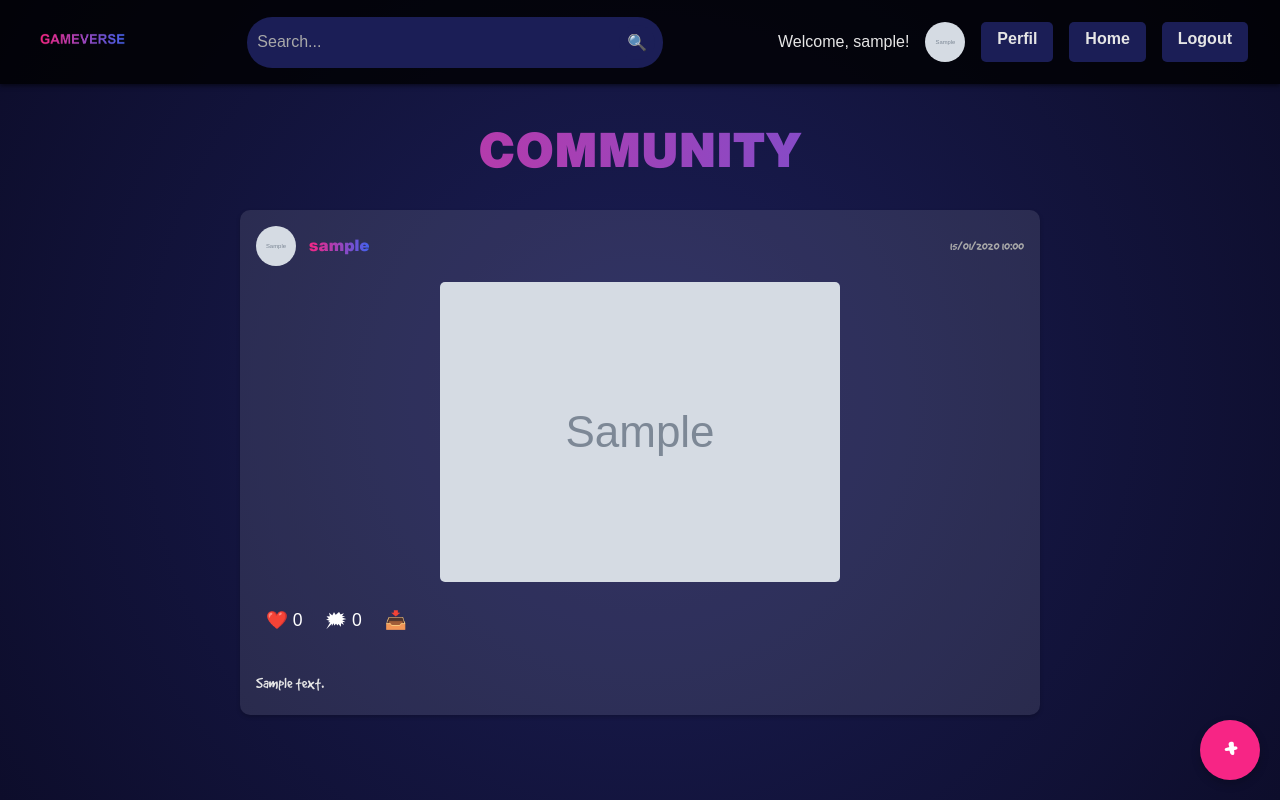
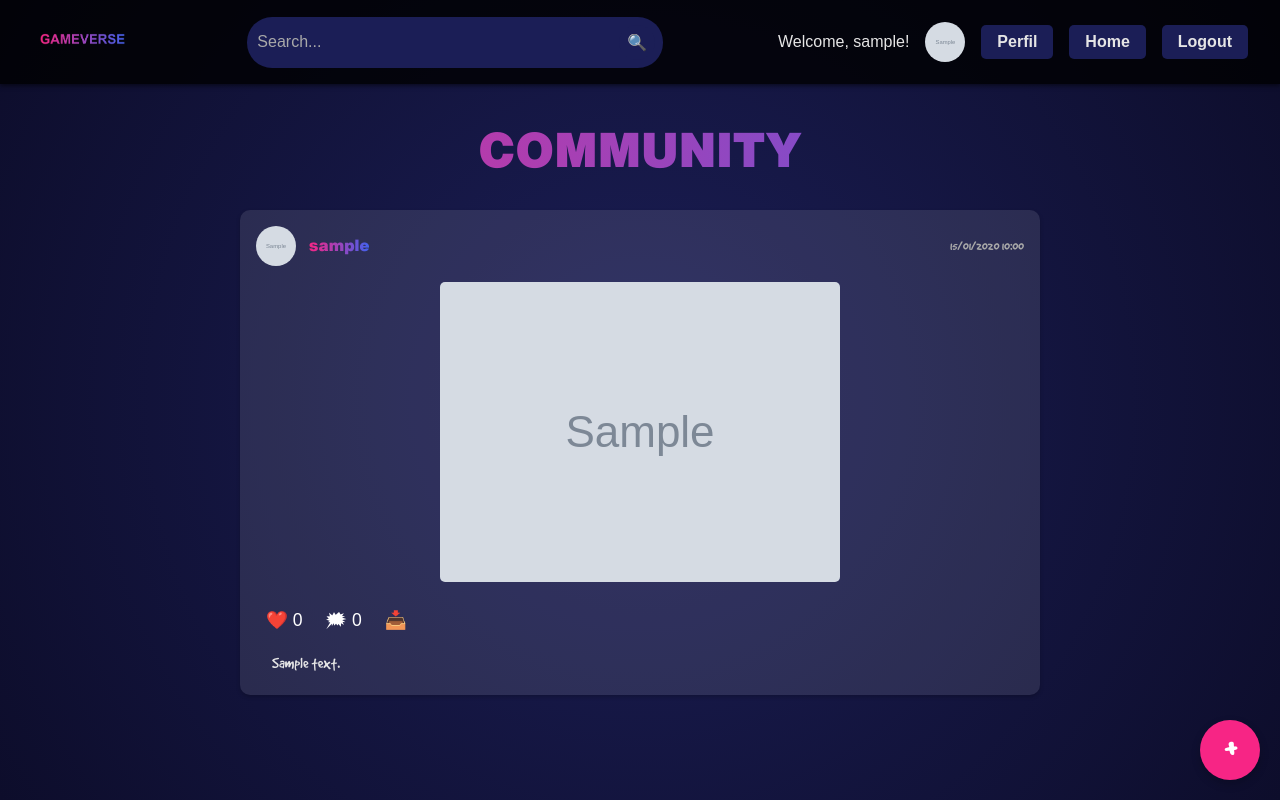
Before and after one commit to niickbermudeez/gameverse, a PHP site: page /gameverse/php/community.php in a window 1280 px wide. Run offline with PHP 8.4, Linux system fonts and the light colour scheme; the visitor is signed in with stand-in values (Sample User, id 1); tables that the repository leaves empty or names only in its code hold one stand-in row (values such as "Sample post"); grey boxes marked "Sample" are stand-in pictures.

Commit message:
arreglar aling text botones menu + margenes parrafo post

```diff
--- a/css/community.css
+++ b/css/community.css
@@ -74,6 +74,7 @@ nav {
     padding: 0.5rem 1rem;
     border-radius: 5px;
     transition: background 0.3s ease, color 0.3s ease;
+    margin: auto;
 }
 
 .auth-links a:hover {
@@ -220,7 +221,7 @@ h2 {
 }
 
 .post-content p {
-    margin: 2rem 0 0.5rem 0;
+    margin: 0.75rem 0 0.5rem 1rem;
     text-align: start;
 }
 
--- a/css/create-publication.css
+++ b/css/create-publication.css
@@ -76,6 +76,7 @@ nav {
     padding: 0.5rem 1rem;
     border-radius: 5px;
     transition: background 0.3s ease, color 0.3s ease;
+    margin: auto;
 }
 
 .auth-links a:hover {
--- a/css/index.css
+++ b/css/index.css
@@ -75,6 +75,7 @@ nav {
     padding: 0.5rem 1rem;
     border-radius: 5px;
     transition: background 0.3s ease, color 0.3s ease;
+    margin: auto;
 }
 
 .auth-links a:hover {
```
